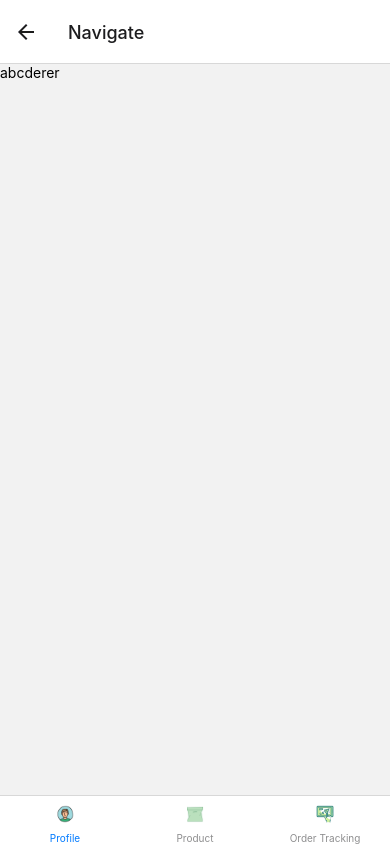
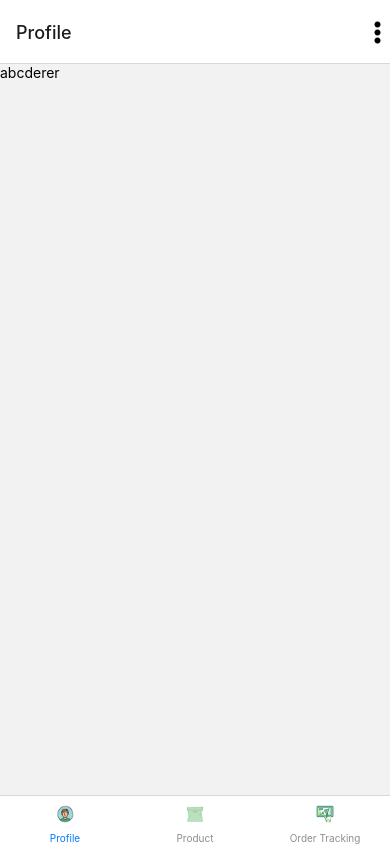
Before and after one commit to ductoan2732000/tech_app_shop, a React Native app: screen /Navigate in a window 390 px wide. Built offline with nearby package versions, Linux system fonts and the light colour scheme.

Commit message:
update navigate

```diff
--- a/src/Index.tsx
+++ b/src/Index.tsx
@@ -6,12 +6,24 @@ import Login from "src/pages/login/Login";
 import Navigate from "src/pages/home/Navigate";
 const Stack = createNativeStackNavigator();
 export default function Index() {
+
   return (
     <NavigationContainer>
-      <Stack.Navigator>
+      <Stack.Navigator
+        screenOptions={{
+          headerShown: false,
+        }}
+      >
         <Stack.Screen name="Welcome" component={Welcome} />
         <Stack.Screen name="Login" component={Login} />
-        <Stack.Screen name="Navigate" component={Navigate} />
+        <Stack.Screen
+          name="Navigate"
+          options={{
+            title: "Profile",
+
+          }}
+          component={Navigate}
+        />
       </Stack.Navigator>
     </NavigationContainer>
   );
--- a/src/components/atoms/Product.tsx
+++ b/src/components/atoms/Product.tsx
@@ -81,12 +81,6 @@ const Product = (props: propsProduct) => {
         placeholder="placeholder"
         editable={true}
       /> */}
-      {/* <TouchableOpacity onPress={clickProduct}>
-        <Image
-          style={styles.iconProduct}
-          source={require("src/assets/icon/profile.png")}
-        />
-      </TouchableOpacity> */}
     </View>
   );
 };
--- a/src/pages/home/Navigate.tsx
+++ b/src/pages/home/Navigate.tsx
@@ -1,18 +1,24 @@
 import { createBottomTabNavigator } from "@react-navigation/bottom-tabs";
-import React from "react";
-import { Image, StyleSheet } from "react-native";
+import React, { useEffect } from "react";
+import { Image, StyleSheet, TouchableOpacity } from "react-native";
 import ListProduct from "src/pages/product/List";
 import ListOrder from "src/pages/order/List";
 import ViewProfile from "src/pages/user/View";
 const Tab = createBottomTabNavigator();
 
-export default function Navigate() {
+export default function Navigate({ navigation }: { navigation: any }) {
+  useEffect(() => {
+    const unsubscribe = navigation.addListener("focus", () => {
+      console.log("focus");
+    });
+
+    return unsubscribe;
+  }, [navigation]);
+  const clickOption = () => {
+    console.log("option");
+  };
   return (
-    <Tab.Navigator
-      screenOptions={{
-        headerShown: false,
-      }}
-    >
+    <Tab.Navigator>
       <Tab.Screen
         name="Profile"
         component={ViewProfile}
@@ -23,6 +29,23 @@ export default function Navigate() {
               source={require("src/assets/icon/profile.png")}
             />
           ),
+          headerRight: () => (
+            <TouchableOpacity onPress={clickOption}>
+              <Image
+                style={styles.iconOption}
+                source={require("src/assets/icon/menu_option.png")}
+              />
+            </TouchableOpacity>
+          ),
+        }}
+        listeners={{
+          tabPress: (e) => {
+            if (e.type === "tabPress") {
+              navigation.setOptions({ title: "Profile" });
+            }
+            e.preventDefault();
+            navigation.navigate("Profile");
+          },
         }}
       />
       <Tab.Screen
@@ -36,6 +59,15 @@ export default function Navigate() {
             />
           ),
         }}
+        listeners={{
+          tabPress: (e) => {
+            if (e.type === "tabPress") {
+              navigation.setOptions({ title: "Product" });
+            }
+            e.preventDefault();
+            navigation.navigate("Product");
+          },
+        }}
       />
       <Tab.Screen
         name="Order Tracking"
@@ -48,6 +80,15 @@ export default function Navigate() {
             />
           ),
         }}
+        listeners={{
+          tabPress: (e) => {
+            if (e.type === "tabPress") {
+              navigation.setOptions({ title: "Order Tracking" });
+            }
+            e.preventDefault();
+            navigation.navigate("Order Tracking");
+          },
+        }}
       />
     </Tab.Navigator>
   );
@@ -57,4 +98,8 @@ const styles = StyleSheet.create({
     width: 18,
     height: 18,
   },
+  iconOption: {
+    width: 25,
+    height: 25,
+  },
 });
```
Also changed, not shown: src/assets/icon/menu_option.png (added), src/assets/icon/option.svg (added).
